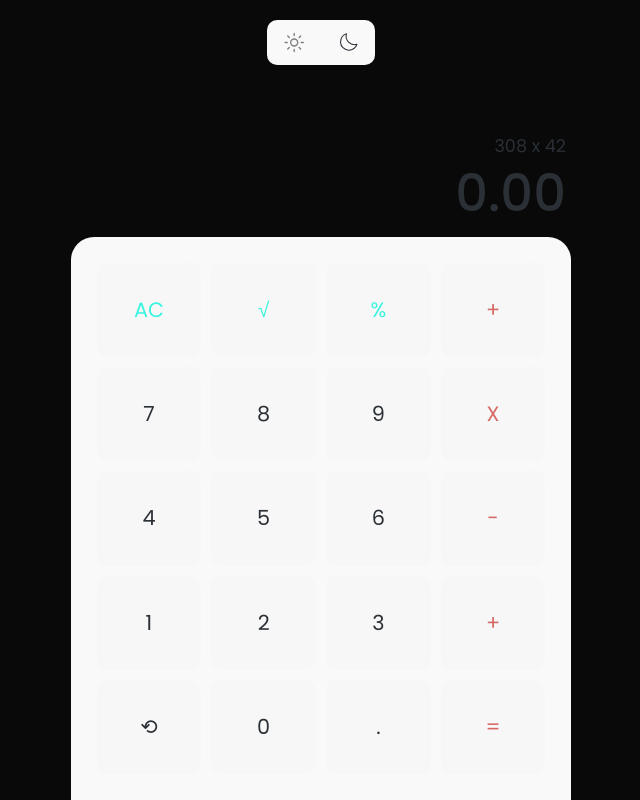
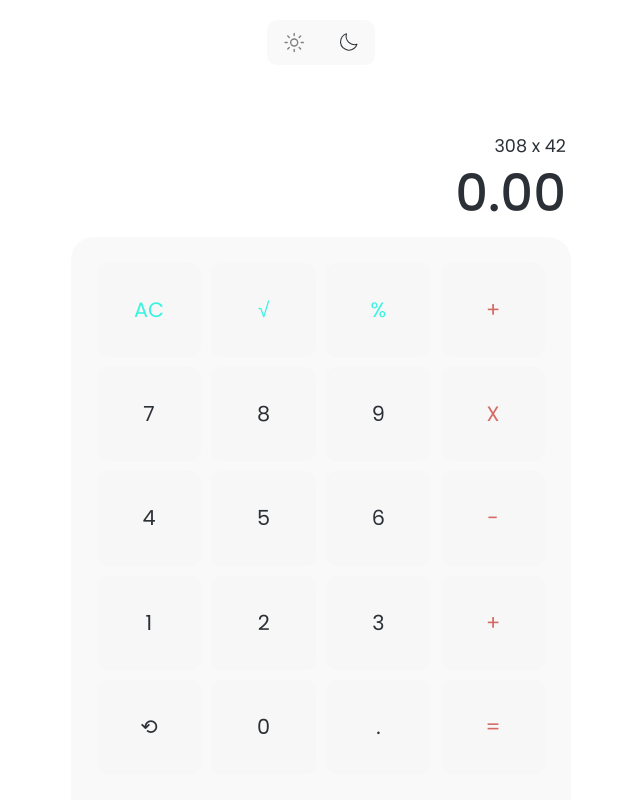
Before and after one commit to developer-luizcarlos/nextjs-calculator-theme-switch, a Next.js app: page / in a window 1280 px wide. Shown: the whole page, without its empty margins (319-959 px from the left). Built offline with nearby package versions, Linux system fonts and the light colour scheme.

Commit message:
fix: fix theme application in the page.tsx using css className

```diff
--- a/src/app/globals.css
+++ b/src/app/globals.css
@@ -24,6 +24,10 @@
   --color-bg-btn: #0c0c0d;
 }
 
+.page {
+  background-color: var(--color-bg-body);
+}
+
 body {
   background-color: var(--color-bg-body);
   font-family: "Poppins", sans-serif;
```
